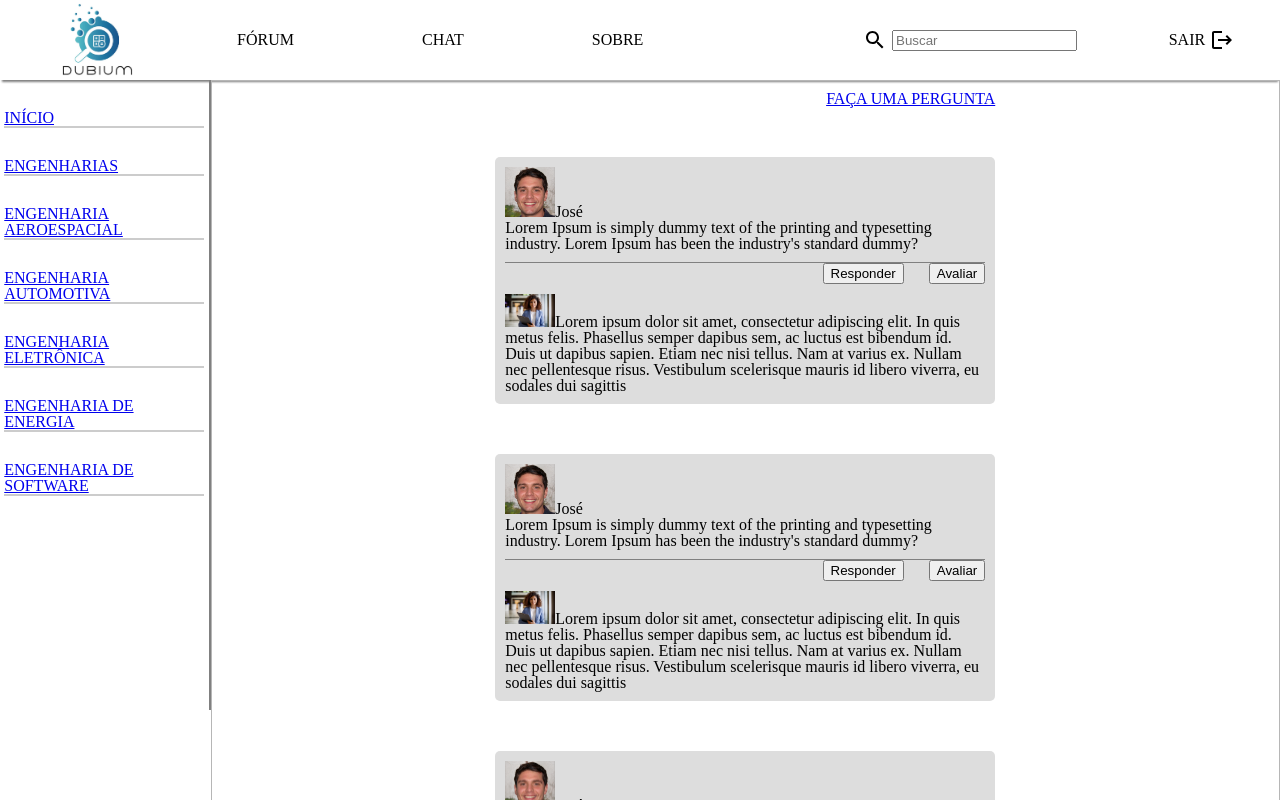
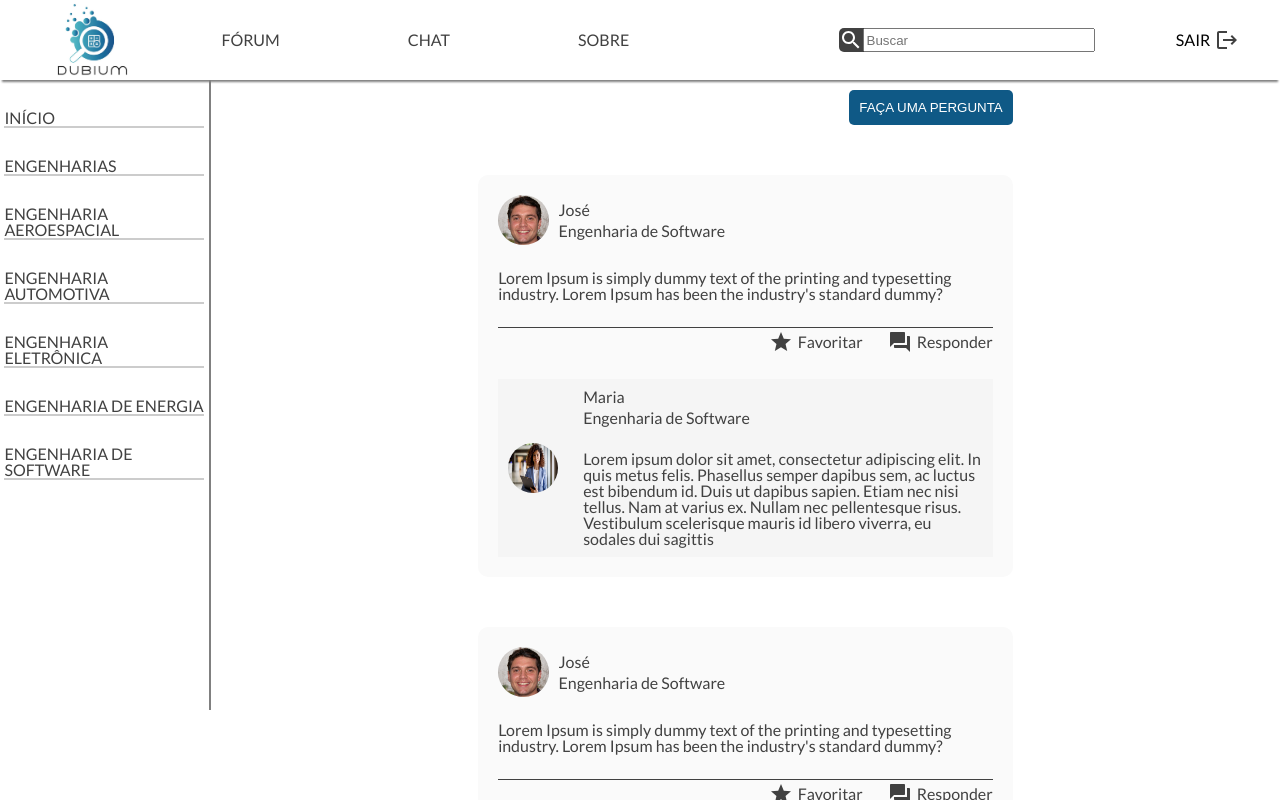
Before and after one commit to mdsreq-fga-unb/2022.2-Dubium, a React (Vite) app in the folder front-end/: page / in a window 1280 px wide. Shown: the top 800 px of the page. Built offline with nearby package versions, Linux system fonts and the light colour scheme.

Commit message:
estilizando o forum

```diff
--- a/front-end/src/App.jsx
+++ b/front-end/src/App.jsx
@@ -14,8 +14,8 @@ function App() {
         <Header />
         <Routes>
           <Route path="/" element={<Forum />} />
+          <Route path="/formulario-pergunta" element={<FormularioPergunta />} />
           <Route path="/about" element={<About />} />
-          <Route path="/formulario-pergunta" element={<FormularioPergunta />} />
         </Routes>
         <Footer />
       </Router>
--- a/front-end/src/components/header/index.jsx
+++ b/front-end/src/components/header/index.jsx
@@ -7,7 +7,7 @@ import { Link } from "react-router-dom";
 function Header() {
   return (
     <header className="header">
-      <Link className="logo">
+      <Link to="/" className="logo">
         <img src={logo} alt="logo" className="logo" />
       </Link>
       <ul className="list">
@@ -21,7 +21,7 @@ function Header() {
           <Link to="/about">SOBRE</Link>
         </li>
       </ul>
-      <div className="input">
+      <div className="pesquisa">
         <SearchIcon />
         <input type="text" placeholder="Buscar" />
       </div>
--- a/front-end/src/components/header/style.css
+++ b/front-end/src/components/header/style.css
@@ -8,9 +8,12 @@
     box-shadow: 0 4px 2px -2px gray;
 }
 
+.logo {
+    height: inherit;
+}
+
 .list {
     display: flex;
-    list-style: none;
     align-items: center;
 }
 
@@ -18,18 +21,10 @@
     margin-right: 8em;
 }
 
-.item a{
-    color: black;
-    text-decoration: none;
-}
-
 .item a:hover{
     color:cadetblue;
 }
 
-.logo {
-    height: inherit;
-}
 
 .input {
     display: flex;
@@ -45,3 +40,19 @@
 .input a:hover{
     color:cadetblue;
 }
+
+.pesquisa {
+    width: 20%;
+    display: flex;
+    flex-direction: row;
+    border-radius: 5px;
+    background-color: #414141;
+}
+
+.pesquisa svg {
+    color: #FFFFFF;
+}
+
+.pesquisa input {
+    width: 100%;
+}
--- a/front-end/src/index.css
+++ b/front-end/src/index.css
@@ -1,5 +1,7 @@
-/* :root {
-  font-family: Inter, Avenir, Helvetica, Arial, sans-serif;
+@import url('https://fonts.googleapis.com/css2?family=Lato&display=swap');
+
+:root {
+  /* font-family: Inter, Avenir, Helvetica, Arial, sans-serif;
   font-size: 16px;
   line-height: 24px;
   font-weight: 400;
@@ -12,33 +14,42 @@
   text-rendering: optimizeLegibility;
   -webkit-font-smoothing: antialiased;
   -moz-osx-font-smoothing: grayscale;
-  -webkit-text-size-adjust: 100%;
+  -webkit-text-size-adjust: 100%; */
 }
 
-a {
-  font-weight: 500;
-  color: #646cff;
-  text-decoration: inherit;
-}
-a:hover {
-  color: #535bf2;
+a:link {
+  text-decoration: none;
 }
 
-body {
-  margin: 0;
+a:visited {
+  text-decoration: none;
+}
+
+a:hover {
+  text-decoration: none;
+}
+
+a:active {
+  text-decoration: none;
+}
+
+body, a {
+  /* margin: 0;
   display: flex;
   place-items: center;
   min-width: 320px;
-  min-height: 100vh;
+  min-height: 100vh; */
+  font-family: 'Lato', sans-serif;
+  color: #414141;
 }
 
 h1 {
-  font-size: 3.2em;
-  line-height: 1.1;
+  /* font-size: 3.2em;
+  line-height: 1.1; */
 }
 
 button {
-  border-radius: 8px;
+  /* border-radius: 8px;
   border: 1px solid transparent;
   padding: 0.6em 1.2em;
   font-size: 1em;
@@ -46,17 +57,17 @@ button {
   font-family: inherit;
   background-color: #1a1a1a;
   cursor: pointer;
-  transition: border-color 0.25s;
+  transition: border-color 0.25s; */
 }
 button:hover {
-  border-color: #646cff;
+  /* border-color: #646cff; */
 }
 button:focus,
 button:focus-visible {
-  outline: 4px auto -webkit-focus-ring-color;
+  /* outline: 4px auto -webkit-focus-ring-color; */
 }
 
-@media (prefers-color-scheme: light) {
+/* @media (prefers-color-scheme: light) {
   :root {
     color: #213547;
     background-color: #ffffff;
@@ -70,6 +81,8 @@ button:focus-visible {
 } */
 
 .avatar {
-  width: 50px;
+  min-width: 50px;
+  height: 50px;
+  overflow: hidden;
   border-radius: 50%;
 }
--- a/front-end/src/pages/Forum/ForumBody/index.jsx
+++ b/front-end/src/pages/Forum/ForumBody/index.jsx
@@ -1,37 +1,54 @@
-import { useState } from "react";
-import { Link } from "react-router-dom";
 import "./style.css";
+
+import QuestionAnswerIcon from "@mui/icons-material/QuestionAnswer";
+import StarIcon from "@mui/icons-material/Star";
 
 export default function ForumBody(props) {
   return (
     <div className="container-pergunta">
       <div className="criar-pergunta">
-        <Link to="/formulario-pergunta">FAÇA UMA PERGUNTA</Link>
+        <button onClick={() => props.setIsFormOpen(true)}>
+          FAÇA UMA PERGUNTA
+        </button>
       </div>
       {props.perguntas.map((pergunta, index) => {
         return (
-          <div className="container-card">
-            <div>
-              <img
-                src={pergunta.user.foto}
-                alt=""
-                className="user-pergunta-foto"
-              />
-              <span className="user-name">{pergunta.user.nome}</span>
+          <div className="card-pergunta" key={index}>
+            <div className="usuario-pergunta">
+              <img src={pergunta.userPergunta.foto} alt="" className="avatar" />
+              <div className="usuario-informacao-texto">
+                <span>{pergunta.userPergunta.nome}</span>
+                <span>{pergunta.userPergunta.curso}</span>
+              </div>
             </div>
-            <div className="pergunta">{pergunta.pergunta}</div>
-            <div className="teste">
-              <button>Responder</button>
-              <button>Avaliar</button>
-            </div>
-            <div className="resposta">
-              <img
-                src={pergunta.respostas[0].user.foto}
-                alt=""
-                className="user-pergunta-foto"
-              />
-              <span>{pergunta.respostas[0].resposta}</span>
-            </div>
+            <div>{pergunta.textoPergunta}</div>
+            <ul className="container-interacao">
+              <li className="item-interacao">
+                <StarIcon />
+                <span>Favoritar</span>
+              </li>
+              <li className="item-interacao">
+                <QuestionAnswerIcon />
+                <span>Responder</span>
+              </li>
+            </ul>
+            {pergunta.respostas.length != 0 && (
+              <div className="card-resposta">
+                <img
+                  src={pergunta.respostas[0].userResposta.foto}
+                  alt=""
+                  className="avatar"
+                />
+
+                <div className="resposta-info">
+                  <div>{pergunta.respostas[0].userResposta.nome}</div>
+                  <div>{pergunta.respostas[0].userResposta.curso}</div>
+                  <div className="texto-resposta">
+                    {pergunta.respostas[0].textoResposta}
+                  </div>
+                </div>
+              </div>
+            )}
           </div>
         );
       })}
--- a/front-end/src/pages/Forum/ForumBody/style.css
+++ b/front-end/src/pages/Forum/ForumBody/style.css
@@ -1,35 +1,8 @@
-.user-pergunta-foto {
-    width: 50px;
-}
-
 .container-pergunta {
+    width: 50%;
     display: flex;
     flex-direction: column;
-    justify-content: center;
-    width: 500px;
     gap: 50px;
-}
-
-.container-card {
-    background-color: rgb(221, 221, 221);
-    padding: 10px;
-    border-radius: 5px;
-}
-
-.pergunta {
-    border-bottom: 1px solid grey;
-    padding-bottom: 10px;
-}
-
-.resposta {
-    padding-top: 10px;
-}
-
-.teste {
-    display: flex;
-    flex-direction: row;
-    gap: 25px;
-    justify-content: flex-end;
 }
 
 .criar-pergunta {
@@ -37,3 +10,73 @@
     flex-direction: row;
     justify-content: flex-end;
 }
+
+.criar-pergunta button {
+    color: white;
+    background-color: #0F5986;
+    border: none;
+    padding: 10px;
+    cursor: pointer;
+    border-radius: 5px;
+}
+
+.criar-pergunta button:hover {
+    background-color: #125D89 ;
+}
+
+.card-pergunta {
+    background-color: #FAFAFA;
+    display: flex;
+    flex-direction: column;
+    gap: 25px;
+    padding: 20px;
+    border-radius: 10px;
+}
+
+.usuario-pergunta {
+    display: flex;
+    flex-direction: row;
+    align-items: center;
+    gap: 10px;
+}
+
+.usuario-informacao-texto {
+    display: flex;
+    flex-direction: column;
+    gap: 5px;
+}
+
+.container-interacao {
+    display: flex;
+    flex-direction: row;
+    gap: 25px;
+    justify-content: flex-end;
+    border-top: 1px solid #414141;
+    padding-top: 2px;
+}
+
+.item-interacao {
+    display: flex;
+    flex-direction: row;
+    align-items: center;
+    gap: 5px;
+}
+
+.card-resposta {
+    display: flex;
+    flex-direction: row;
+    gap: 25px;
+    align-items: center;
+    background-color: #F5F5F5;
+    padding: 10px;
+}
+
+.resposta-info {
+    display: flex;
+    flex-direction: column;
+    gap: 5px;
+}
+
+.texto-resposta {
+    padding-top: 20px;
+}
--- a/front-end/src/pages/Forum/Sidebar/index.jsx
+++ b/front-end/src/pages/Forum/Sidebar/index.jsx
@@ -6,9 +6,9 @@ const Sidebar = () => {
   return (
     <ul className="sidebarforum">
       {forumData.map((data, index) => (
-        <Link to="/">
-          <li className="engenharias">{data.name} </li>
-        </Link>
+        <li className="engenharias" key={index}>
+          <Link to="/">{data.name}</Link>{" "}
+        </li>
       ))}
     </ul>
   );
--- a/front-end/src/pages/Forum/data.js
+++ b/front-end/src/pages/Forum/data.js
@@ -2,56 +2,59 @@ import jose from '../../assets/images/jose.webp'
 import maria from '../../assets/images/maria.jpg'
 import janderson from '../../assets/images/janderson.jpg'
 
-export const perguntasData = [
+export const dadosPergunta = [
     {
-        key: 1,
-        pergunta: "Lorem Ipsum is simply dummy text of the printing and typesetting industry. Lorem Ipsum has been the industry's standard dummy?",
-        data: "15/02/2022",
-        user: {
+        textoPergunta: "Lorem Ipsum is simply dummy text of the printing and typesetting industry. Lorem Ipsum has been the industry's standard dummy?",
+        dataPergunta: "15/02/2022",
+        userPergunta: {
             nome: "José",
+            curso: "Engenharia de Software",
             foto: jose
         },
         respostas: [{
-            resposta: "Lorem ipsum dolor sit amet, consectetur adipiscing elit. In quis metus felis. Phasellus semper dapibus sem, ac luctus est bibendum id. Duis ut dapibus sapien. Etiam nec nisi tellus. Nam at varius ex. Nullam nec pellentesque risus. Vestibulum scelerisque mauris id libero viverra, eu sodales dui sagittis",
-            user: {
+            textoResposta: "Lorem ipsum dolor sit amet, consectetur adipiscing elit. In quis metus felis. Phasellus semper dapibus sem, ac luctus est bibendum id. Duis ut dapibus sapien. Etiam nec nisi tellus. Nam at varius ex. Nullam nec pellentesque risus. Vestibulum scelerisque mauris id libero viverra, eu sodales dui sagittis",
+            userResposta: {
                 nome: "Maria",
+                curso: "Engenharia de Software",
                 foto: maria
             }
         }],
         engenharia: 'Aero'
     },
     {
-        key: 2,
-        pergunta: "Lorem Ipsum is simply dummy text of the printing and typesetting industry. Lorem Ipsum has been the industry's standard dummy?",
-        data: "15/02/2022",
-        user: {
+        textoPergunta: "Lorem Ipsum is simply dummy text of the printing and typesetting industry. Lorem Ipsum has been the industry's standard dummy?",
+        dataPergunta: "15/02/2022",
+        userPergunta: {
             nome: "José",
+            curso: "Engenharia de Software",
             foto: jose
         },
         respostas: [{
-            resposta: "Lorem ipsum dolor sit amet, consectetur adipiscing elit. In quis metus felis. Phasellus semper dapibus sem, ac luctus est bibendum id. Duis ut dapibus sapien. Etiam nec nisi tellus. Nam at varius ex. Nullam nec pellentesque risus. Vestibulum scelerisque mauris id libero viverra, eu sodales dui sagittis",
-            user: {
+            textoResposta: "Lorem ipsum dolor sit amet, consectetur adipiscing elit. In quis metus felis. Phasellus semper dapibus sem, ac luctus est bibendum id. Duis ut dapibus sapien. Etiam nec nisi tellus. Nam at varius ex. Nullam nec pellentesque risus. Vestibulum scelerisque mauris id libero viverra, eu sodales dui sagittis",
+            userResposta: {
                 nome: "Maria",
+                curso: "Engenharia de Software",
                 foto: maria
             }
         }],
-        engenharia: 'software'
+        engenharia: 'Aero'
     },
     {
-        key: 3,
-        pergunta: "Lorem Ipsum is simply dummy text of the printing and typesetting industry. Lorem Ipsum has been the industry's standard dummy?",
-        data: "15/02/2022",
-        user: {
+        textoPergunta: "Lorem Ipsum is simply dummy text of the printing and typesetting industry. Lorem Ipsum has been the industry's standard dummy?",
+        dataPergunta: "15/02/2022",
+        userPergunta: {
             nome: "José",
+            curso: "Engenharia de Software",
             foto: jose
         },
         respostas: [{
-            resposta: "Lorem ipsum dolor sit amet, consectetur adipiscing elit. In quis metus felis. Phasellus semper dapibus sem, ac luctus est bibendum id. Duis ut dapibus sapien. Etiam nec nisi tellus. Nam at varius ex. Nullam nec pellentesque risus. Vestibulum scelerisque mauris id libero viverra, eu sodales dui sagittis",
-            user: {
+            textoResposta: "Lorem ipsum dolor sit amet, consectetur adipiscing elit. In quis metus felis. Phasellus semper dapibus sem, ac luctus est bibendum id. Duis ut dapibus sapien. Etiam nec nisi tellus. Nam at varius ex. Nullam nec pellentesque risus. Vestibulum scelerisque mauris id libero viverra, eu sodales dui sagittis",
+            userResposta: {
                 nome: "Maria",
+                curso: "Engenharia de Software",
                 foto: maria
             }
         }],
-        engenharia: 'software'
+        engenharia: 'Aero'
     }
 ]
--- a/front-end/src/pages/Forum/index.jsx
+++ b/front-end/src/pages/Forum/index.jsx
@@ -1,17 +1,27 @@
 import { useState } from "react";
 import ForumBody from "./ForumBody";
-import { perguntasData } from "./data.js";
+import { dadosPergunta } from "./data.js";
 import "./style.css";
 import Sidebar from "./Sidebar";
+import FormularioPergunta from "./FormularioPergunta";
 
 export default function Forum() {
-  const [perguntas, setPerguntas] = useState(perguntasData);
+  const [perguntas, setPerguntas] = useState(dadosPergunta);
+  const [isFormOpen, setIsFormOpen] = useState(false);
 
   return (
     <div style={{ display: "flex", flexDirection: "row" }}>
       <Sidebar />
       <div className="container-forum">
-        <ForumBody perguntas={perguntas} />
+        {isFormOpen ? (
+          <FormularioPergunta
+            setIsFormOpen={setIsFormOpen}
+            perguntas={perguntas}
+            setPerguntas={setPerguntas}
+          />
+        ) : (
+          <ForumBody perguntas={perguntas} setIsFormOpen={setIsFormOpen} />
+        )}
       </div>
     </div>
   );
--- a/front-end/src/pages/Forum/style.css
+++ b/front-end/src/pages/Forum/style.css
@@ -1,8 +1,7 @@
 .container-forum {
-    border: 1px solid rgb(182, 182, 182);
     display: flex;
     flex-direction: column;
     align-items: center;
     width: 100vw;
-    padding-top: 10px;
+    padding: 10px 0px 10px 0px;
 }
--- a/front-end/src/pages/Home/index.jsx
+++ /dev/null
@@ -1,5 +0,0 @@
-export default function Home() {
-    return (
-        <h1>Home</h1>
-    )
-}
```
Also changed, not shown: front-end/src/pages/Forum/FormularioPergunta/index.jsx (+29 -4 lines).
